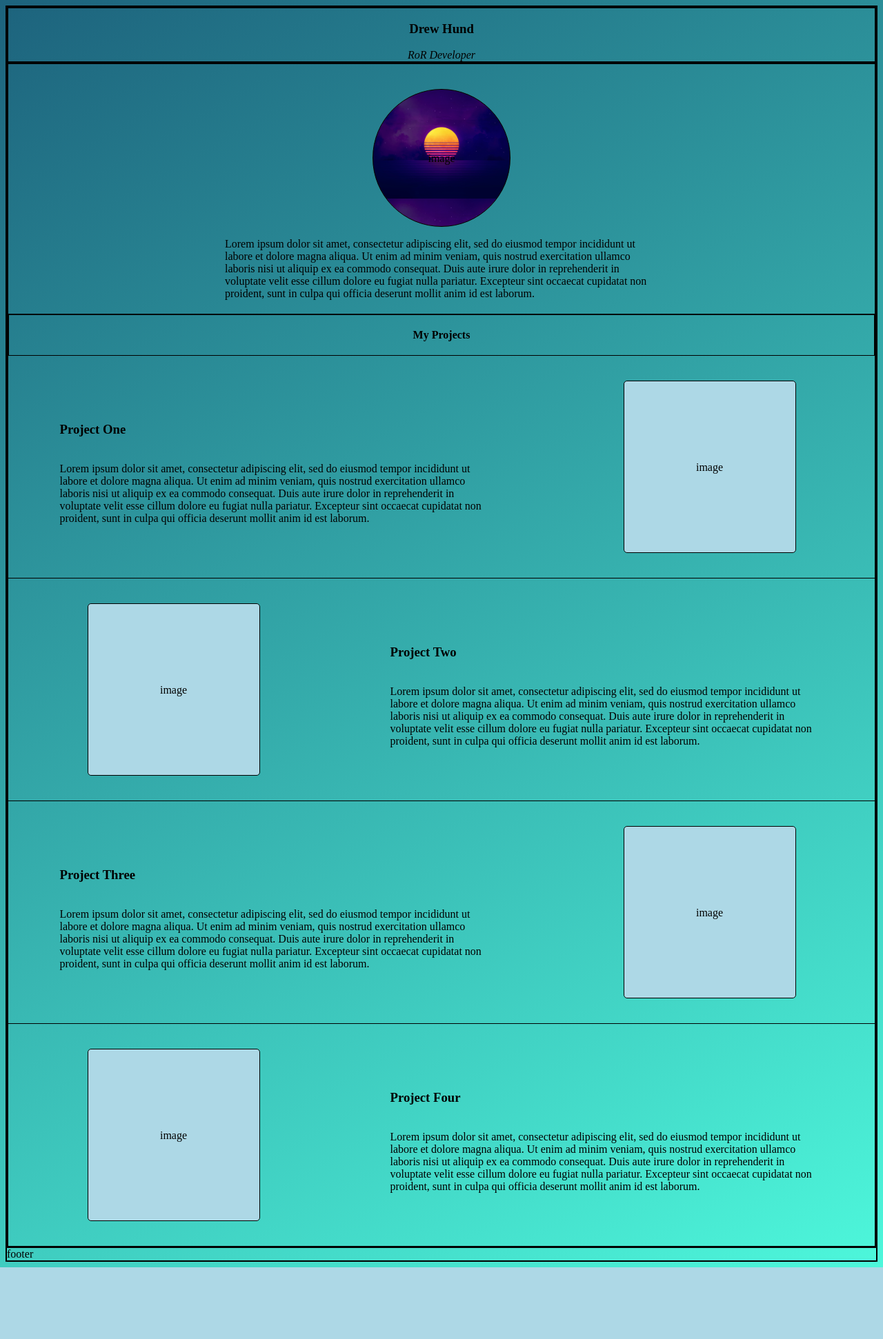
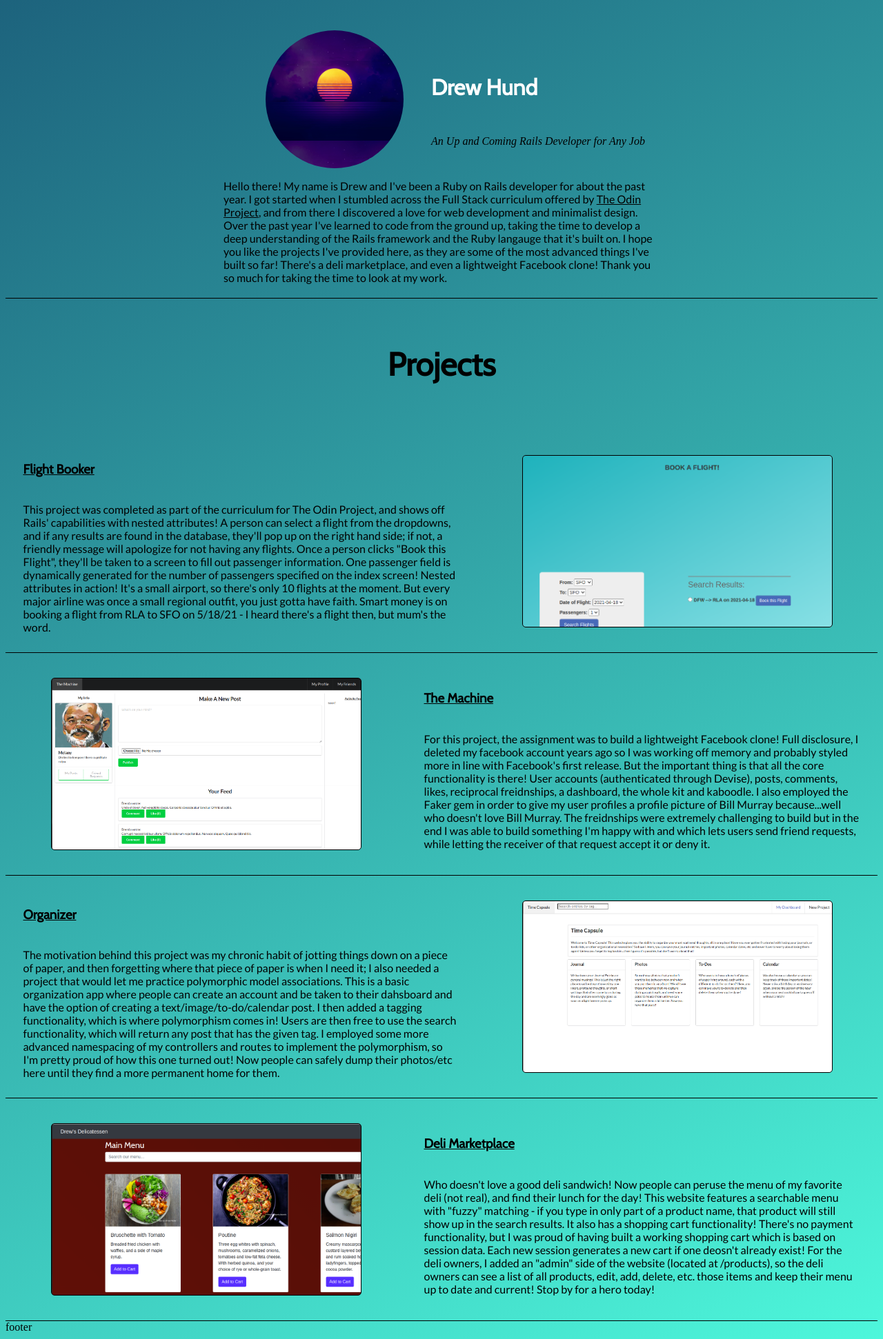
Before and after one commit to EphemSpirit/portfolio-site, a PHP site: page / in a window 1280 px wide. Shown: the whole page at 69% size. Before the commit the page ends 1838 px from the top, so only its background shows below. Run offline with PHP 8.4, Linux system fonts and the light colour scheme.

Commit message:
wrote the project blurbs/added thumbnail images

```diff
--- a/index.html
+++ b/index.html
@@ -5,60 +5,80 @@
   <meta name="viewport" content="width=device-width, initial-scale=1.0">
   <meta http-equiv="X-UA-Compatible" content="ie=edge">
   <link rel="stylesheet" href="styles.css">
+  <link rel="preconnect" href="https://fonts.gstatic.com">
+  <link href="https://fonts.googleapis.com/css2?family=Cabin&display=swap" rel="stylesheet">
+  <link rel="preconnect" href="https://fonts.gstatic.com">
+  <link href="https://fonts.googleapis.com/css2?family=Lato&display=swap" rel="stylesheet">
   <title>Drew Hund</title>
 </head>
   <body>
     <div class="container main-container">
-      <div class="main-header">
-        <h3>Drew Hund</h3><i>RoR Developer</i>
-      </div>
       <div class="section">
         <div class="main-content">
           <section class="bio">
-            <figure class="self-portrait">
-              image
-            </figure>
+            <aside class="tagline">
+              <figure class="self-portrait"></figure>
+              <section class="branding">
+                <h3 class="name">Drew Hund</h3><br /><i>An Up and Coming Rails Developer for Any Job</i>
+              </section>
+            </aside>
+
             <article class="bio-blurb">
-              Lorem ipsum dolor sit amet, consectetur adipiscing elit, sed do eiusmod tempor incididunt ut labore et dolore magna aliqua. Ut enim ad minim veniam, quis nostrud exercitation ullamco laboris nisi ut aliquip ex ea commodo consequat. Duis aute irure dolor in reprehenderit in voluptate velit esse cillum dolore eu fugiat nulla pariatur. Excepteur sint occaecat cupidatat non proident, sunt in culpa qui officia deserunt mollit anim id est laborum.
+              Hello there! My name is Drew and I've been a Ruby on Rails developer for about the past year.
+              I got started when I stumbled across the Full Stack curriculum offered by <a href="https://www.theodinproject.com/paths/full-stack-ruby-on-rails">The Odin Project</a>,
+              and from there I discovered a love for web development and minimalist design. Over the past year I've learned to code from the ground up, taking the time to develop a deep
+              understanding of the Rails framework and the Ruby langauge that it's built on. I hope you like the projects I've provided here, as they are some of the most advanced
+              things I've built so far! There's a deli marketplace, and even a lightweight Facebook clone! Thank you so much for taking the time to look at my work.
             </article>
           </section>
           <section class="project-teaser">
-            My Projects
+            <h3>Projects</h3>
           </section>
           <section class="project-one">
             <article class="project-summary">
-              <h3 class="project-title">Project One</h3><br />
-              Lorem ipsum dolor sit amet, consectetur adipiscing elit, sed do eiusmod tempor incididunt ut labore et dolore magna aliqua. Ut enim ad minim veniam, quis nostrud exercitation ullamco laboris nisi ut aliquip ex ea commodo consequat. Duis aute irure dolor in reprehenderit in voluptate velit esse cillum dolore eu fugiat nulla pariatur. Excepteur sint occaecat cupidatat non proident, sunt in culpa qui officia deserunt mollit anim id est laborum.
+              <h3 class="project-title"><a href="https://dh-flightbooker.herokuapp.com/" target="_blank">Flight Booker</a></h3><br />
+              This project was completed as part of the curriculum for The Odin Project, and shows off Rails' capabilities with nested attributes!
+              A person can select a flight from the dropdowns, and if any results are found in the database, they'll pop up on the right hand side;
+              if not, a friendly message will apologize for not having any flights. Once a person clicks "Book this Flight", they'll be taken to a screen
+              to fill out passenger information. One passenger field is dynamically generated for the number of passengers specified on the index screen!
+              Nested attributes in action! It's a small airport, so there's only 10 flights at the moment.
+              But every major airline was once a small regional outfit, you just gotta have faith. Smart money is on booking a flight from RLA to SFO on 5/18/21 -
+              I heard there's a flight then, but mum's the word.
             </article>
-            <figure class="thumbnail">
-              image
-            </figure>
+            <figure class="thumbnail flight-booker"></figure>
           </section>
           <section class="project-two">
-            <figure class="thumbnail">
-              image
-            </figure>
+            <figure class="thumbnail machine"></figure>
             <article class="project-summary">
-              <h3 class="project-title">Project Two</h3><br />
-              Lorem ipsum dolor sit amet, consectetur adipiscing elit, sed do eiusmod tempor incididunt ut labore et dolore magna aliqua. Ut enim ad minim veniam, quis nostrud exercitation ullamco laboris nisi ut aliquip ex ea commodo consequat. Duis aute irure dolor in reprehenderit in voluptate velit esse cillum dolore eu fugiat nulla pariatur. Excepteur sint occaecat cupidatat non proident, sunt in culpa qui officia deserunt mollit anim id est laborum.
+              <h3 class="project-title"><a href="https://dystopia-incarnate.herokuapp.com/" target="_blank">The Machine</a></h3><br />
+              For this project, the assignment was to build a lightweight Facebook clone! Full disclosure, I deleted my facebook account years ago so I was working
+              off memory and probably styled more in line with Facebook's first release. But the important thing is that all the core functionality is there! User accounts
+              (authenticated through Devise), posts, comments, likes, reciprocal freidnships, a dashboard, the whole kit and kaboodle. I also employed the Faker gem in order to give my user profiles
+              a profile picture of Bill Murray because...well who doesn't love Bill Murray. The freidnships were extremely challenging to build but in the end I was able to
+              build something I'm happy with and which lets users send friend requests, while letting the receiver of that request accept it or deny it.
             </article>
           </section>
           <section class="project-three">
             <article class="project-summary">
-              <h3 class="project-title">Project Three</h3><br />
-              Lorem ipsum dolor sit amet, consectetur adipiscing elit, sed do eiusmod tempor incididunt ut labore et dolore magna aliqua. Ut enim ad minim veniam, quis nostrud exercitation ullamco laboris nisi ut aliquip ex ea commodo consequat. Duis aute irure dolor in reprehenderit in voluptate velit esse cillum dolore eu fugiat nulla pariatur. Excepteur sint occaecat cupidatat non proident, sunt in culpa qui officia deserunt mollit anim id est laborum.
+              <h3 class="project-title"><a href="https://dhund-tc3.herokuapp.com/" target="_blank">Organizer</a></h3><br />
+              The motivation behind this project was my chronic habit of jotting things down on a piece of paper, and then forgetting where that piece of paper is when I need it; I
+              also needed a project that would let me practice polymorphic model associations. This is a basic organization app where people can create an account and be taken to their dahsboard
+              and have the option of creating a text/image/to-do/calendar post. I then added a tagging functionality, which is where polymorphism comes in! Users are then free to use the search functionality,
+              which will return any post that has the given tag. I employed some more advanced namespacing of my controllers and routes to implement the polymorphism, so I'm pretty proud of how this one turned out!
+              Now people can safely dump their photos/etc here until they find a more permanent home for them.
             </article>
-            <figure class="thumbnail">
-              image
-            </figure>
+            <figure class="thumbnail time-capsule"></figure>
           </section>
           <section class="project-four">
-            <figure class="thumbnail">
-              image
-            </figure>
+            <figure class="thumbnail deli"></figure>
             <article class="project-summary">
-              <h3 class="project-title">Project Four</h3><br />
-              Lorem ipsum dolor sit amet, consectetur adipiscing elit, sed do eiusmod tempor incididunt ut labore et dolore magna aliqua. Ut enim ad minim veniam, quis nostrud exercitation ullamco laboris nisi ut aliquip ex ea commodo consequat. Duis aute irure dolor in reprehenderit in voluptate velit esse cillum dolore eu fugiat nulla pariatur. Excepteur sint occaecat cupidatat non proident, sunt in culpa qui officia deserunt mollit anim id est laborum.
+              <h3 class="project-title"><a href="https://hundessohn-deli.herokuapp.com/" target="_blank">Deli Marketplace</a></h3><br />
+              Who doesn't love a good deli sandwich! Now people can peruse the menu of my favorite deli (not real), and find their lunch for the day!
+              This website features a searchable menu with "fuzzy" matching - if you type in only part of a product name, that product will still show up in
+              the search results. It also has a shopping cart functionality! There's no payment functionality, but I was proud of having built
+              a working shopping cart which is based on session data. Each new session generates a new cart if one deosn't already exist! For the deli owners,
+              I added an "admin" side of the website (located at /products), so the deli owners can see a list of all products, edit, add, delete, etc. those items
+              and keep their menu up to date and current! Stop by for a hero today!
             </article>
           </section>
         </div>
--- a/styles.css
+++ b/styles.css
@@ -6,28 +6,57 @@ body {
   background: linear-gradient(-30deg, #4df7db, #1d637d);
 }
 
+h1,
+h2,
+h3,
+h4,
+h5,
+h6 {
+  font-family: Cabin, sans-serif;
+}
+
+article {
+  font-family: Lato, sans-serif;
+  font-weight: 500;
+}
+
+a {
+  color: #000;
+  text-decoration: underline;
+}
+
 .main-container {
   display: flex;
   flex-direction: column;
-  border: 2px solid black;
   /*   height: 100vh; */
 }
 
 .main-header {
   text-align: center;
-  border: 2px solid black;
   width: 100%;
+}
+
+.name {
+  font-size: 2rem;
+  color: white;
+  padding: none;
+}
+
+.tagline {
+  display: flex;
+  align-items: center;
+}
+
+.branding {
+  display: flex;
+  flex-direction: column;
 }
 
 .project-teaser {
   text-align: center;
   font-weight: 700;
+  font-size: 2.5rem;
   padding: 20px 0;
-  border: 1px solid black;
-}
-
-.main-content {
-  border: 2px solid black;
 }
 
 .bio,
@@ -58,12 +87,11 @@ body {
 
 .self-portrait {
   border-radius: 100%;
-  border: 1px solid black;
+  /* border: 1px solid black; */
   width: 200px;
   height: 200px;
   text-align: center;
   line-height: 200px;
-  background-color: goldenrod;
 }
 
 .bio-blurb,
@@ -78,12 +106,32 @@ body {
   background-size: contain;
 }
 
+.flight-booker {
+  background-image: url('assets/images/flight_booker.png');
+  background-size: cover;
+}
+
+.machine {
+  background-image: url('assets/images/machine.png');
+  background-size: cover;
+}
+
+.time-capsule {
+  background-image: url('assets/images/tc3.png');
+  background-size: cover;
+}
+
+.deli {
+  background-image: url('assets/images/deli.png');
+  background-size: cover;
+}
+
 .thumbnail {
   background-color: lightblue;
   border: 1px solid black;
   border-radius: 5px;
   height: 250px;
-  width: 250px;
+  width: 450px;
   text-align: center;
   line-height: 250px;
 }
```
Also changed, not shown: assets/images/deli.png (added), assets/images/flight-booker2.png (added), assets/images/flight_booker.png (added), assets/images/machine.png (added), assets/images/tc3.png (added).
